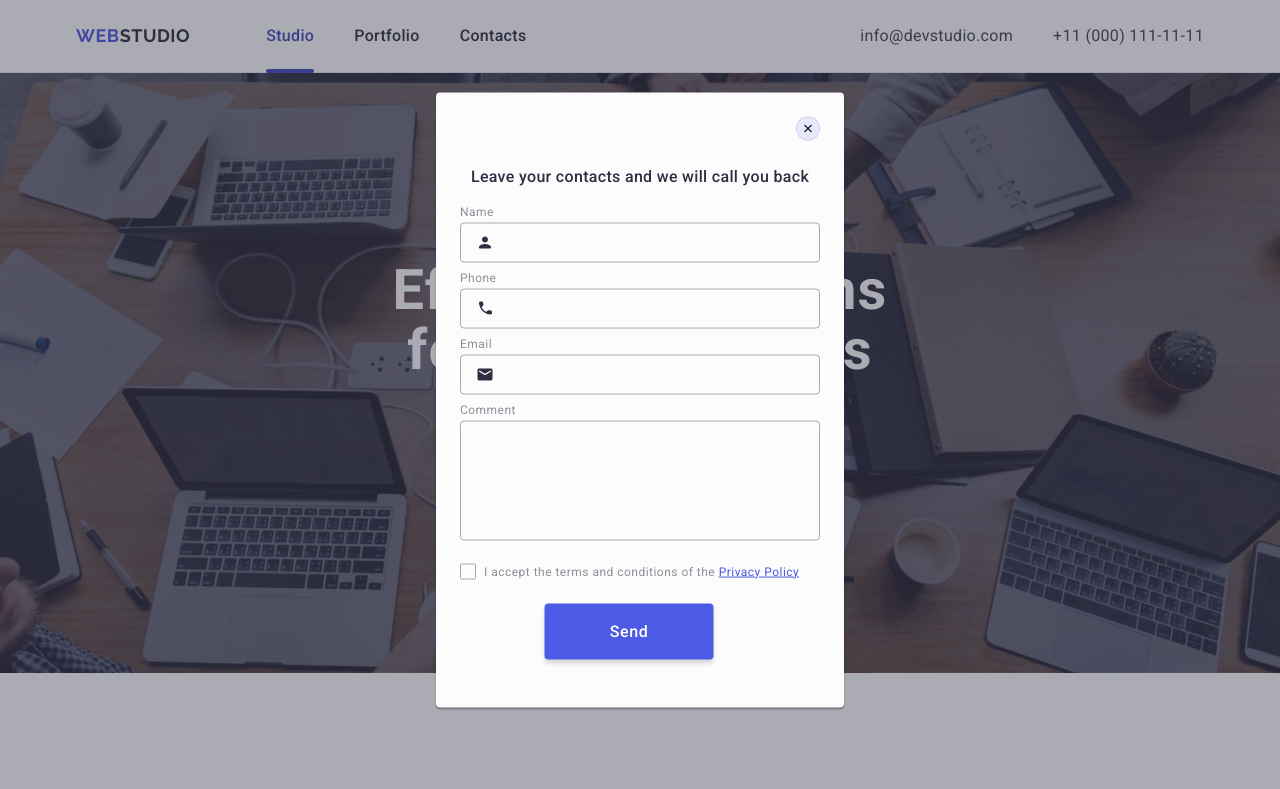
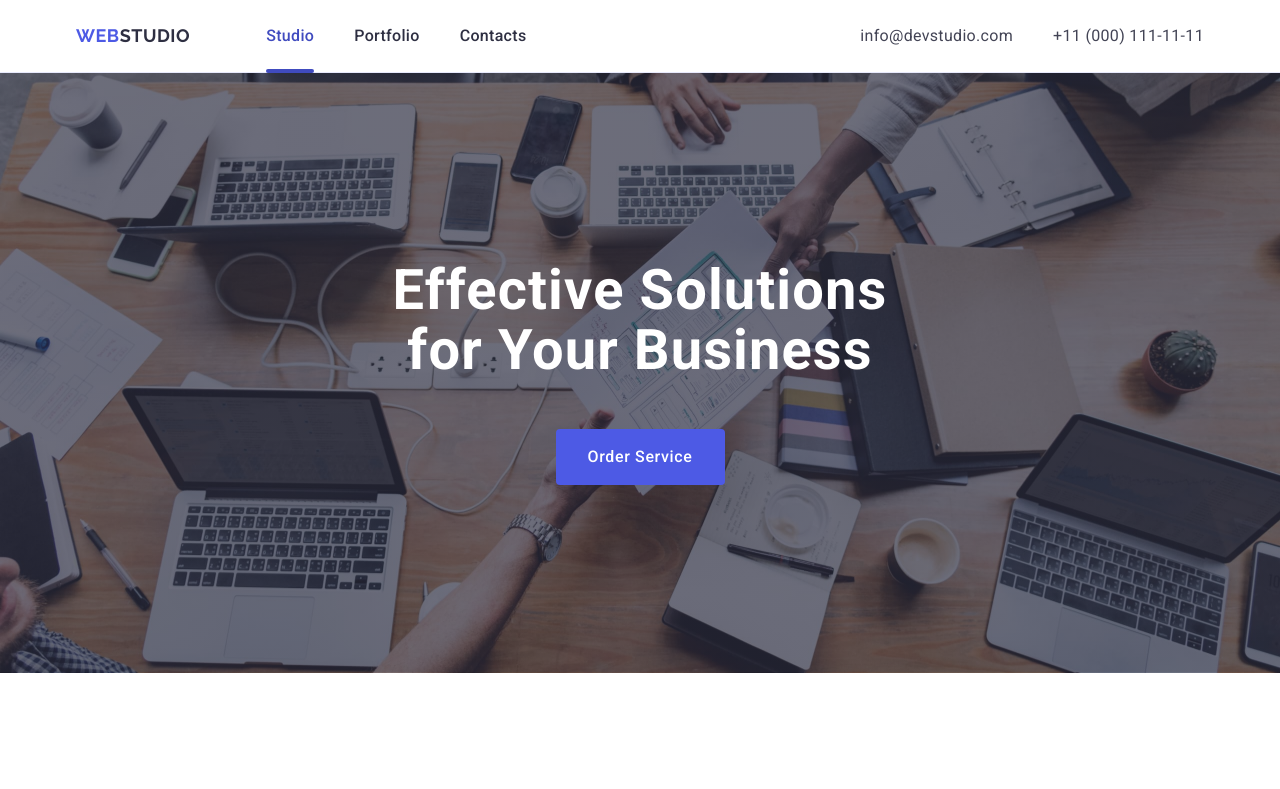
Before and after one commit to andrelux-ua/goit-markup-hw-05, a plain HTML site: page index.html in a window 1280 px wide. Shown: the top 789 px of the page. Drawn offline with nearby package versions, Linux system fonts and the light colour scheme.

Commit message:
second-dowland

```diff
--- a/css/style.css
+++ b/css/style.css
@@ -761,7 +761,6 @@ img {
     padding: 16px 32px;
     box-shadow: 0 4px 4px 0 rgba(0, 0, 0, 0.15);
     background-color: #4d5ae5;
-    margin-bottom: 24px;
     transform: translateX(50%);
     transition: background-color 250ms cubic-bezier(0.4, 0, 0.2, 1);
 }
--- a/index.html
+++ b/index.html
@@ -564,8 +564,8 @@
         </div>
       </div>
     </footer>
-
-    <div class="modal-overlay is-open">
+    <!-- === is-open === -->
+    <div class="modal-overlay">
       <div class="modal">
         <button class="button-close-modal" type="button">
           <svg class="button-close-icon" width="8" height="8">
@@ -623,11 +623,9 @@
               name="user-comment"
               id="user-comment"
               placeholder="Text input"
-              required
-            >
-            </textarea>
+              required=""
+            ></textarea>
           </div>
-
           <div class="acception-part">
             <input
               class="acception visually-hidden"
@@ -650,6 +648,5 @@
         </form>
       </div>
     </div>
-    <!-- == -->
   </body>
 </html>
```
